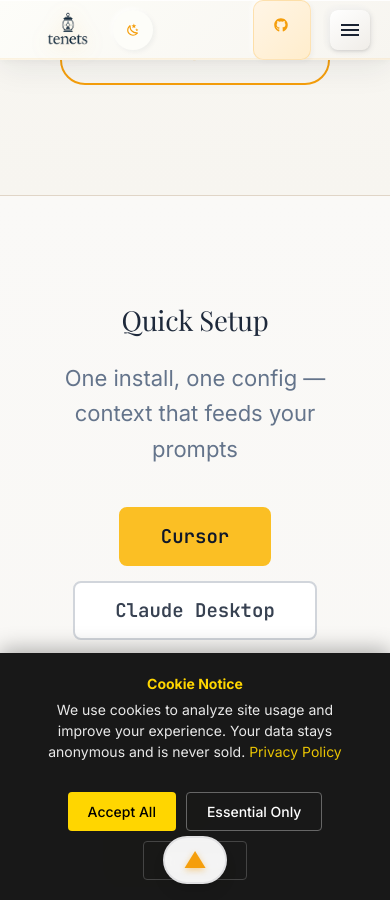
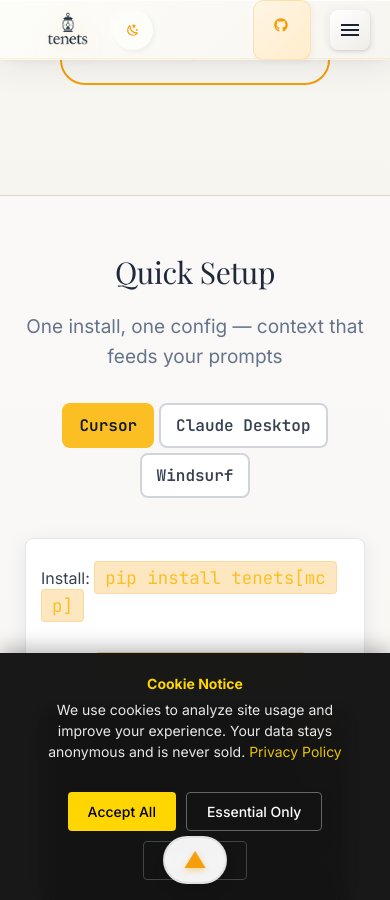
Before and after one commit to jddunn/tenets, an MkDocs documentation site: the page built from docs/index.md, in a window 390 px wide and 900 px high, scrolled down 1281 px. Built offline with MkDocs 1.6.1 and Material for MkDocs 9.7.7, drawn with Linux system fonts in a browser that asks for light colours; comment, search, counter and statistics services are not loaded.

Commit message:
style: improve MCP config readability and search visibility on mobile

```diff
--- a/docs/styles/mobile.css
+++ b/docs/styles/mobile.css
@@ -156,9 +156,57 @@
     pointer-events: none !important;
   }
 
-  /* Hide the search toggle button on mobile */
+  /* Search toggle button - show as icon button on mobile header */
   .md-header__inner label.md-header__button[for="__search"] {
-    display: none !important;
+    display: flex !important;
+    order: 1;
+    width: 2rem;
+    height: 2rem;
+    align-items: center;
+    justify-content: center;
+    background: linear-gradient(145deg, #ffffff, #f0ede8);
+    border-radius: 8px;
+    box-shadow:
+      2px 2px 6px rgba(26, 35, 50, 0.06),
+      -2px -2px 6px rgba(255, 255, 255, 0.8);
+    cursor: pointer;
+    flex-shrink: 0;
+    margin: 0 0.25rem;
+  }
+
+  [data-md-color-scheme="slate"] .md-header__inner label.md-header__button[for="__search"] {
+    background: linear-gradient(145deg, #2a3542, #222c3a);
+    box-shadow:
+      3px 3px 8px rgba(0, 0, 0, 0.3),
+      -3px -3px 8px rgba(255, 255, 255, 0.03);
+  }
+
+  .md-header__inner label.md-header__button[for="__search"] svg {
+    fill: #f59e0b;
+    width: 1rem;
+    height: 1rem;
+  }
+
+  /* Hide inline search form on very small screens, show search button instead */
+  @media screen and (max-width: 500px) {
+    .md-header__inner .md-search__form {
+      display: none !important;
+    }
+
+    .md-header__inner label.md-header__button[for="__search"] {
+      display: flex !important;
+    }
+  }
+
+  /* On larger mobile screens, show inline search and hide search button */
+  @media screen and (min-width: 501px) and (max-width: 1099px) {
+    .md-header__inner label.md-header__button[for="__search"] {
+      display: none !important;
+    }
+
+    .md-header__inner .md-search__form {
+      display: flex !important;
+    }
   }
 
   /* Theme toggle - order 2, always after search */
--- a/docs/styles/victorian.css
+++ b/docs/styles/victorian.css
@@ -1456,6 +1456,154 @@
 }
 
 /* ===============================================
+   MCP CONFIG SECTION - MOBILE RESPONSIVE
+   =============================================== */
+
+@media (max-width: 768px) {
+  .mcp-config-section {
+    padding: 2rem 1rem;
+  }
+
+  .mcp-config-section .section-title {
+    font-size: 1.5rem;
+  }
+
+  .mcp-config-section .section-subtitle {
+    font-size: 0.95rem;
+    margin-bottom: 1.5rem;
+  }
+
+  .ide-tabs {
+    gap: 0.25rem;
+    flex-wrap: wrap;
+    justify-content: center;
+  }
+
+  .ide-tab {
+    padding: 0.5rem 0.75rem;
+    font-size: 0.8rem;
+  }
+
+  .ide-config-panels {
+    padding: 1rem;
+    border-radius: 8px;
+  }
+
+  .config-step {
+    padding: 0.5rem 0;
+    flex-wrap: wrap;
+  }
+
+  .step-number {
+    width: 1.5rem;
+    height: 1.5rem;
+    font-size: 0.75rem;
+    flex-shrink: 0;
+  }
+
+  .step-text {
+    font-size: 0.85rem;
+    flex: 1;
+    min-width: 0;
+    word-break: break-word;
+  }
+
+  /* Make JSON code blocks more readable on mobile */
+  .config-code {
+    padding: 0.75rem;
+    border-radius: 6px;
+    margin: 0.75rem 0;
+    overflow-x: auto;
+    -webkit-overflow-scrolling: touch;
+  }
+
+  .config-code pre {
+    margin: 0;
+    overflow-x: visible;
+  }
+
+  .config-code code {
+    font-size: 0.75rem !important;
+    line-height: 1.5;
+    white-space: pre;
+    display: block;
+    min-width: max-content;
+  }
+
+  .config-code .copy-btn {
+    top: 0.35rem;
+    right: 0.35rem;
+    padding: 0.2rem 0.4rem;
+    font-size: 0.6rem;
+  }
+
+  .config-note {
+    font-size: 0.7rem;
+    line-height: 1.4;
+    margin-top: 0.5rem;
+  }
+
+  .config-note code {
+    font-size: 0.65rem;
+    padding: 0.1rem 0.25rem;
+    word-break: break-all;
+  }
+
+  .config-ready {
+    font-size: 0.85rem;
+    margin-top: 1rem;
+  }
+
+  /* MCP details cards on mobile */
+  .mcp-details {
+    gap: 1rem;
+  }
+
+  .mcp-detail-card {
+    padding: 1rem;
+  }
+
+  .mcp-detail-card h4 {
+    font-size: 0.9rem;
+  }
+
+  .mcp-detail-card p {
+    font-size: 0.8rem;
+  }
+}
+
+@media (max-width: 480px) {
+  .mcp-config-section {
+    padding: 1.5rem 0.75rem;
+  }
+
+  .ide-config-panels {
+    padding: 0.75rem;
+  }
+
+  /* Ensure JSON is scrollable horizontally on very small screens */
+  .config-code {
+    padding: 0.5rem;
+    max-width: 100%;
+    box-sizing: border-box;
+  }
+
+  .config-code code {
+    font-size: 0.7rem !important;
+    line-height: 1.4;
+  }
+
+  .step-text {
+    font-size: 0.8rem;
+  }
+
+  .step-text code {
+    font-size: 0.7rem;
+    word-break: break-all;
+  }
+}
+
+/* ===============================================
    MCP EXPLANATION SECTION
    =============================================== */
 
```
